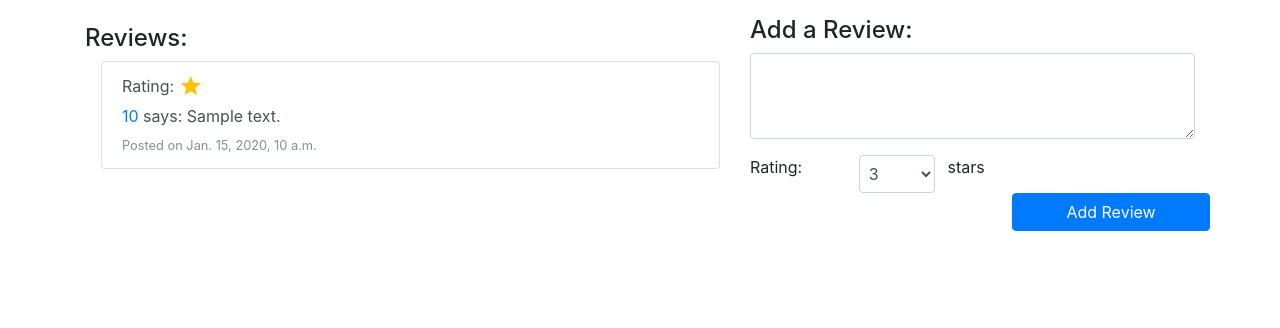
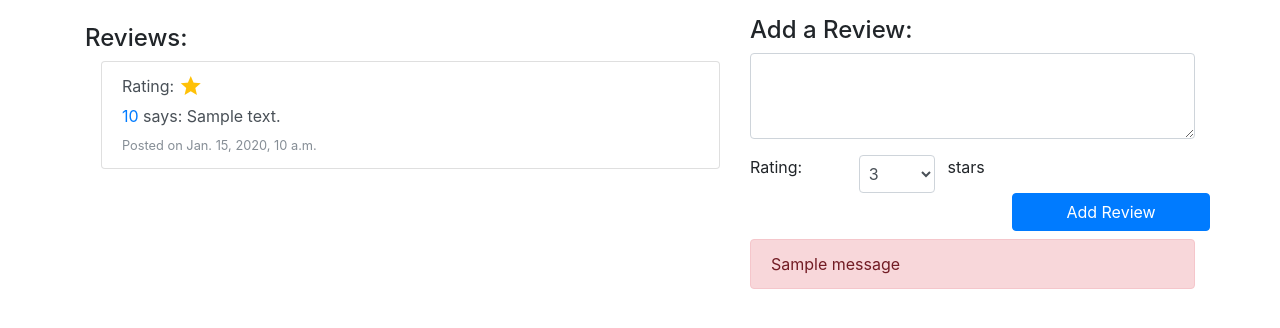
Before and after one commit to nmohel/django_book_review_app, a Django app: template apps/book_review/templates/book_review/book_detail.html in a window 1280 px wide. Shown: the part 86-414 px from the top of the page. Run offline with Django 3.2, Linux system fonts and the light colour scheme; the template is opened without the code that fills it: most values are stand-ins (such as "Sample title", 1, 10 or a date in 2020); one stand-in notice (Sample message) is shown; some libraries are stand-ins or nearby versions.

Commit message:
Added error message alert in book detail template, also fixed author dropdown logic so each author will only show once.

```diff
--- a/apps/book_review/templates/book_review/book_detail.html
+++ b/apps/book_review/templates/book_review/book_detail.html
@@ -76,6 +76,13 @@
                             <button type="submit" class="btn btn-primary col">Add Review</button>
                         </div>
                     </form>
+                    {% if messages %}
+                        <ul class="list-unstyled mt-2">
+                        {% for message in messages %}
+                            <li class="alert alert-danger" role="alert">{{message}}</li>
+                        {% endfor %}
+                    </ul>
+                {% endif %}
                 </div>
             </div>
         </div>
--- a/apps/book_review/views.py
+++ b/apps/book_review/views.py
@@ -18,7 +18,7 @@ def index(request):
 def new(request):
     if 'user_id' in request.session:
         context = {
-            'ids_authors_list': Book.objects.raw("SELECT DISTINCT book_review_book.id, book_review_book.author FROM book_review_book")
+            'ids_authors_list': Book.objects.values('author').distinct()
         }
         return render(request, 'book_review/new.html', context)
     else:
@@ -47,6 +47,7 @@ def create_book(request):
 def add_review(request):
     if request.method == 'POST':
         book = Book.objects.get(id=request.POST['book'])
+        book_url = '/books/' + str(book.id)
         errors = Review.objects.validator(request.POST)
         if len(errors):
             for tag, error in errors.iteritems():
@@ -54,7 +55,6 @@ def add_review(request):
         else:
             user = User.objects.get(id=request.session['user_id'])
             Review.objects.create(text=request.POST['review_text'], rating=int(request.POST['rating']), writer=user, book=book)
-            book_url = '/books/' + str(book.id)
         return redirect(book_url)
     else:
         return redirect('/books')
```
Also changed, not shown: db.sqlite3.
